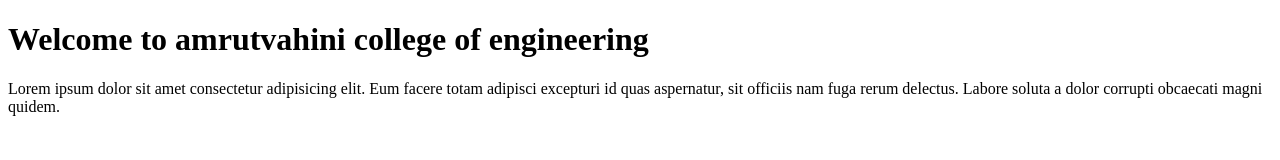
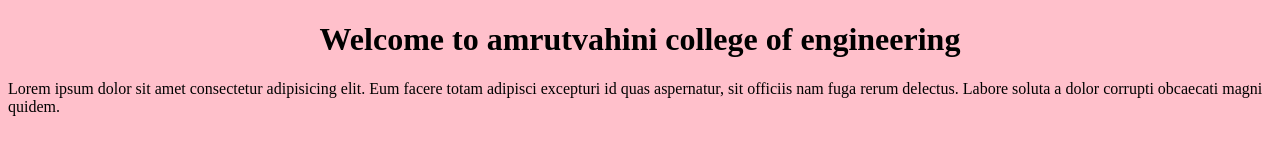
Before and after one commit to shrinathkale/Day1, a plain HTML site: page index.html in a window 1280 px wide. Drawn offline with Linux system fonts and the light colour scheme.

Commit message:
updated background, alignment

```diff
--- a/index.html
+++ b/index.html
@@ -3,10 +3,10 @@
 <head>
     <meta charset="UTF-8">
     <meta name="viewport" content="width=device-width, initial-scale=1.0">
-    <title>Home Page</title>
+    <title>Shrinath | Home Page</title>
 </head>
-<body>
-    <h1>Welcome to amrutvahini college of engineering</h1>
+<body bgcolor="pink">
+    <h1 align="center">Welcome to amrutvahini college of engineering</h1>
     <p>Lorem ipsum dolor sit amet consectetur adipisicing elit. Eum facere totam adipisci excepturi id quas aspernatur, sit officiis nam fuga rerum delectus. Labore soluta a dolor corrupti obcaecati magni quidem.</p>
 </body>
 </html>
```
